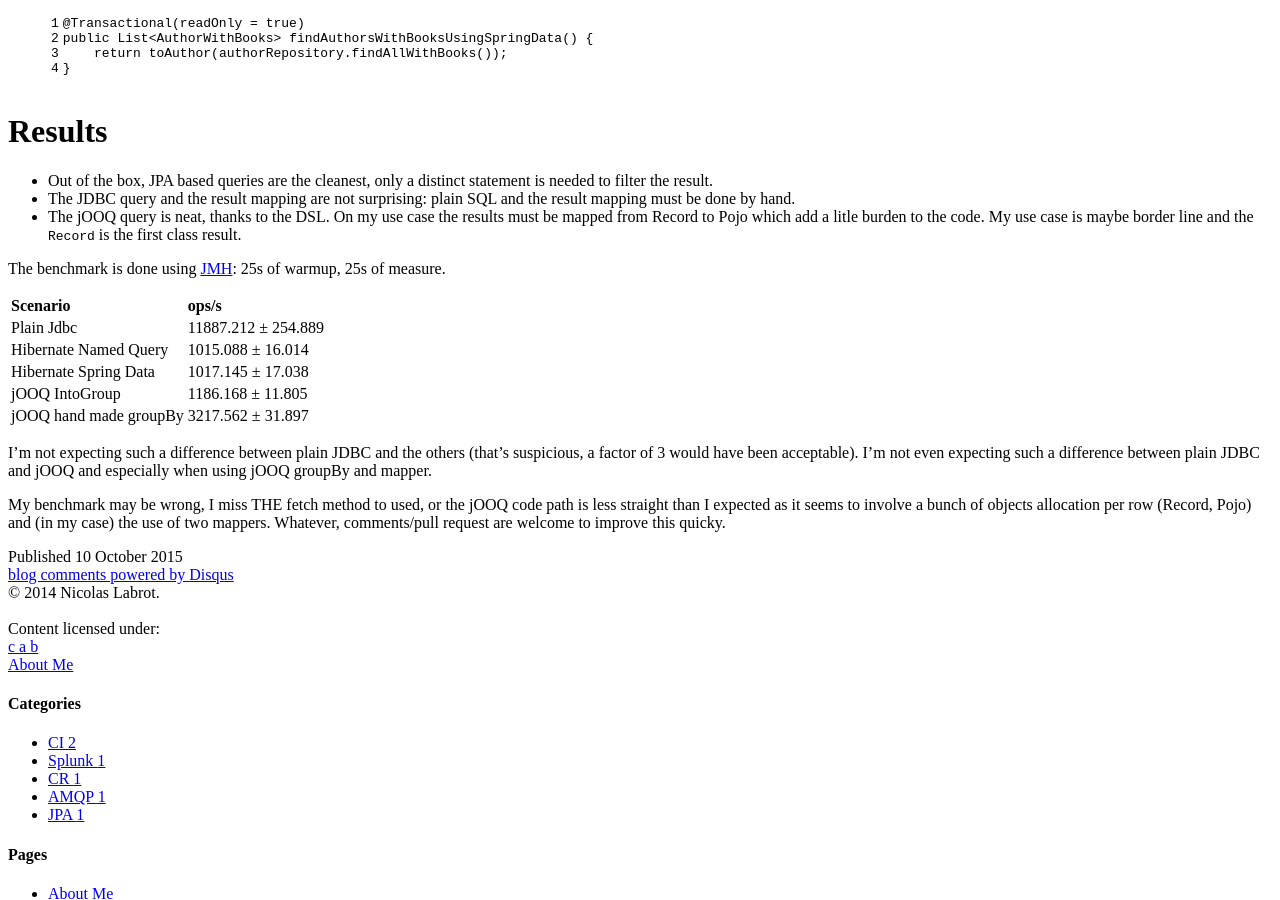
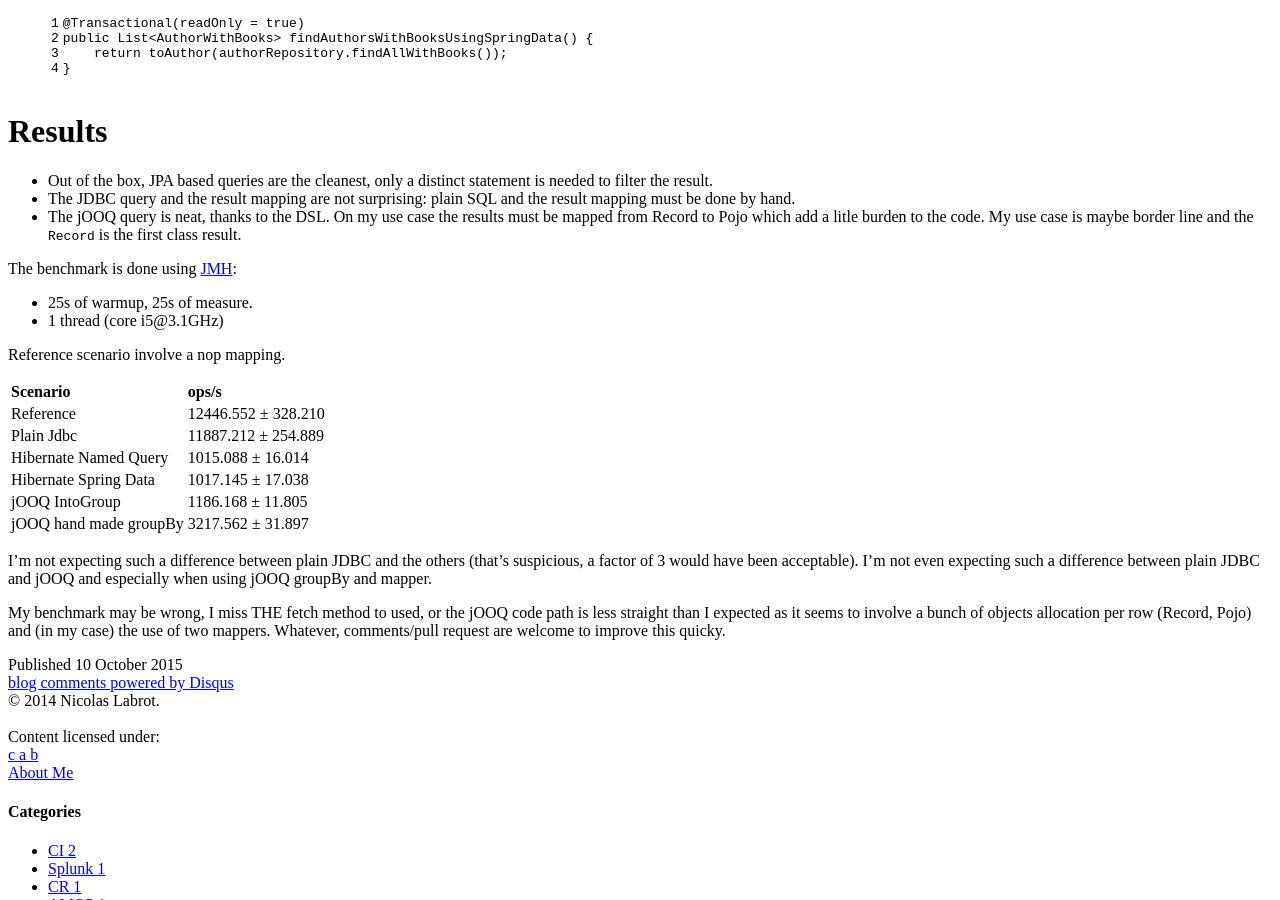
Before and after one commit to nithril/nithril.github.io, a Jekyll site: the page built from _posts/2015-10-10-quicky-join-query-using-jooq-hibernate-jdbc.markdown, in a window 1280 px wide and 900 px high, scrolled down 2819 px. Built offline with Jekyll 4.4.1, drawn with Linux system fonts in a browser that asks for light colours; nearby versions of some CDN libraries; library files that are not in the unit come from our copies; comment, search, counter and statistics services are not loaded.

Commit message:
Quicky: Jooq / Hibernate / JDBC

```diff
--- a/_posts/2015-10-10-quicky-join-query-using-jooq-hibernate-jdbc.markdown
+++ b/_posts/2015-10-10-quicky-join-query-using-jooq-hibernate-jdbc.markdown
@@ -187,10 +187,16 @@ public List<AuthorWithBooks> findAuthorsWithBooksUsingSpringData() {
 * The jOOQ query is neat, thanks to the DSL. On my use case the results must be mapped from Record to Pojo which add a litle burden to the code. My use case is maybe border line and the `Record` is the first class result.
 
 
-The benchmark is done using [JMH](http://openjdk.java.net/projects/code-tools/jmh/): 25s of warmup, 25s of measure.
+The benchmark is done using [JMH](http://openjdk.java.net/projects/code-tools/jmh/):
+* 25s of warmup, 25s of measure.
+* 1 thread (core i5@3.1GHz)
+
+Reference scenario involve a nop mapping.
+
 
 | Scenario  | ops/s   |
 |:-----------|:---------|
+| Reference                    | 12446.552 ± 328.210 |
 | Plain Jdbc                   | 11887.212 ± 254.889 |
 | Hibernate Named Query        | 1015.088  ± 16.014  |
 | Hibernate Spring Data        | 1017.145  ± 17.038  |
```
